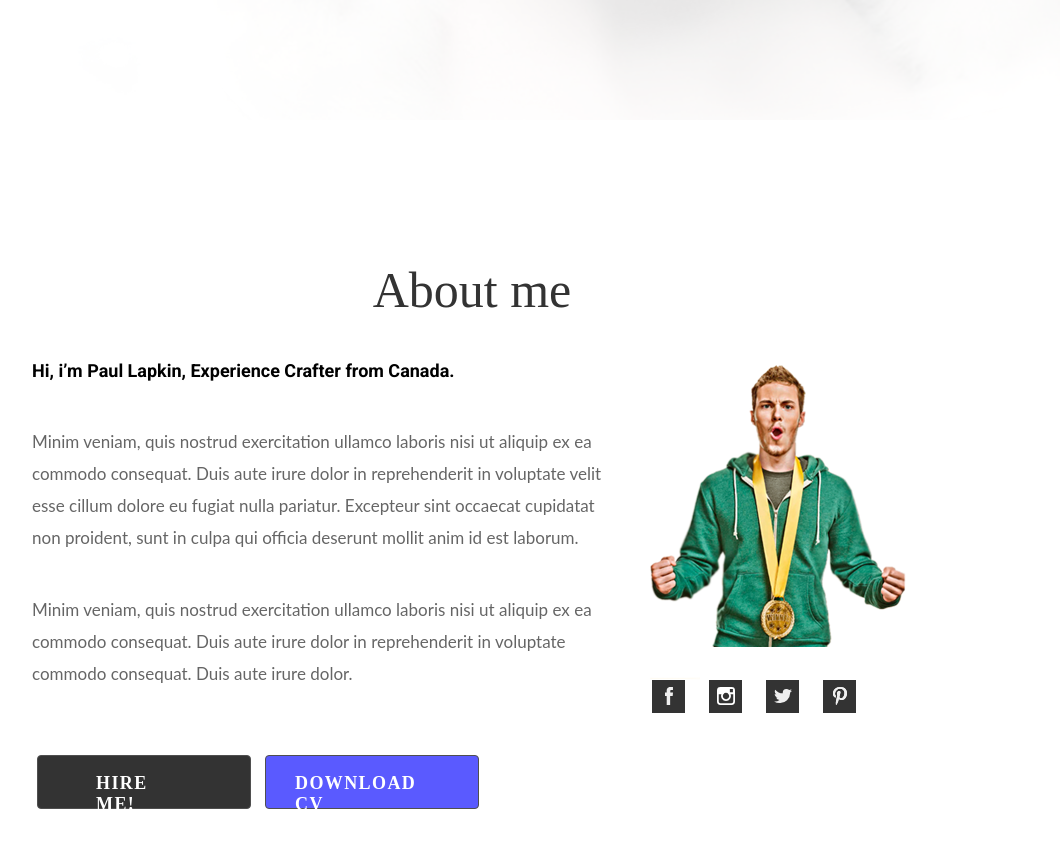
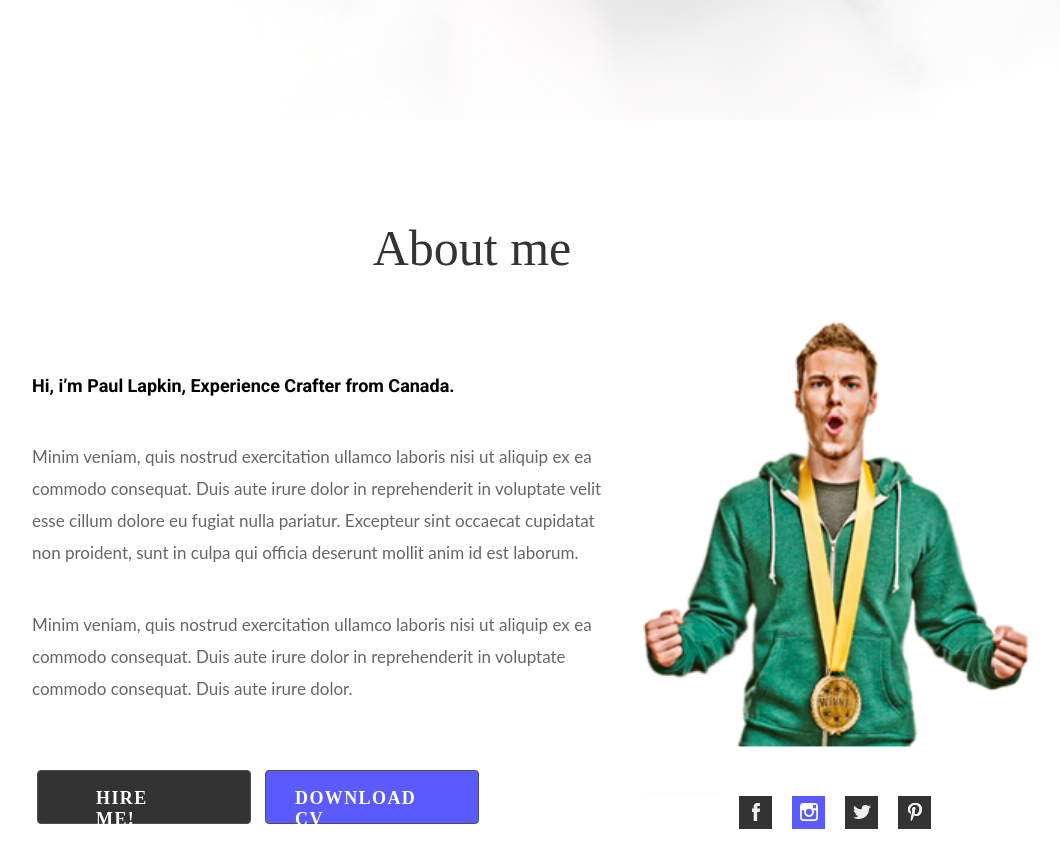
Before and after one commit to kamilbaczynski/photographer-portfolio, a website: page src/content/index.html in a window 1280 px wide. Shown: the part 680-1548 px from the top of the page, without its empty margins (168-1228 px from the left). Drawn offline with nearby package versions, Linux system fonts and the light colour scheme; files that its build step writes are made by us from their sources; files whose address does not match are found by name.

Commit message:
Fix: Displaying social media icons and changes in paddings and margins

```diff
--- a/src/content/index.html
+++ b/src/content/index.html
@@ -73,10 +73,12 @@
 
           <img class="about-face__photo" src="../assets/img/my-photo-medal.png" alt="My photo with a medal on a neck taken after marathon.">
 
-          <a class="about-face__link about-face__link--facebook" href="#" target="_blank" rel="nofollow noreferrer"  title="facebook"></a>
-          <a class="about-face__link about-face__link--instagram" href="#" target="_blank" rel="nofollow noreferrer"  title="instagram"></a>
-          <a class="about-face__link about-face__link--tweeter" href="#" target="_blank" rel="nofollow noreferrer"  title="tweeter"></a>
-          <a class="about-face__link about-face__link--pinterest" href="#" target="_blank" rel="nofollow noreferrer"  title="pinterest"></a>
+          <div class="about-face__social-containter">
+            <a class="about-face__link about-face__link--facebook" href="#" target="_blank" rel="nofollow noreferrer"  title="facebook"></a>
+            <a class="about-face__link about-face__link--instagram" href="#" target="_blank" rel="nofollow noreferrer"  title="instagram"></a>
+            <a class="about-face__link about-face__link--tweeter" href="#" target="_blank" rel="nofollow noreferrer"  title="tweeter"></a>
+            <a class="about-face__link about-face__link--pinterest" href="#" target="_blank" rel="nofollow noreferrer"  title="pinterest"></a>
+          </div>
 
         </div>
 
--- a/src/scss/modules/section-about.scss
+++ b/src/scss/modules/section-about.scss
@@ -1,7 +1,9 @@
 .about-section {
-	padding: 100px 200px 200px;
+	padding: 100px 200px 94px;
 
 	&__header {
+		margin: 0;
+		padding: 0 0 38px 0;
 		color: $grey;
 		font-family: "Bebas Neue";
 		font-size: 50px;
@@ -25,7 +27,7 @@
 .about-description {
 
 	&__header {
-		margin: 0 0 45px 0;
+		margin: 60px 0 45px 0;
 		color: #000000;
 		font-family: Roboto;
 		font-size: 18px;
@@ -77,10 +79,17 @@
 }
 
 .about-face {
-
 	&__photo {
+		min-height: 480px;
 		display: block;
 		margin: 0 auto;
+	}
+
+	&__social-containter {
+		display: flex;
+		justify-content: center;
+		padding: 0;
+
 	}
 
 	&__link {
@@ -97,6 +106,7 @@
 		}
 
 		&--instagram {
+			background-color: $blue;
 			background-repeat: no-repeat;
 			background-position: center center;
 			background-image: url('../assets/img/instagram-logo.svg');
```
